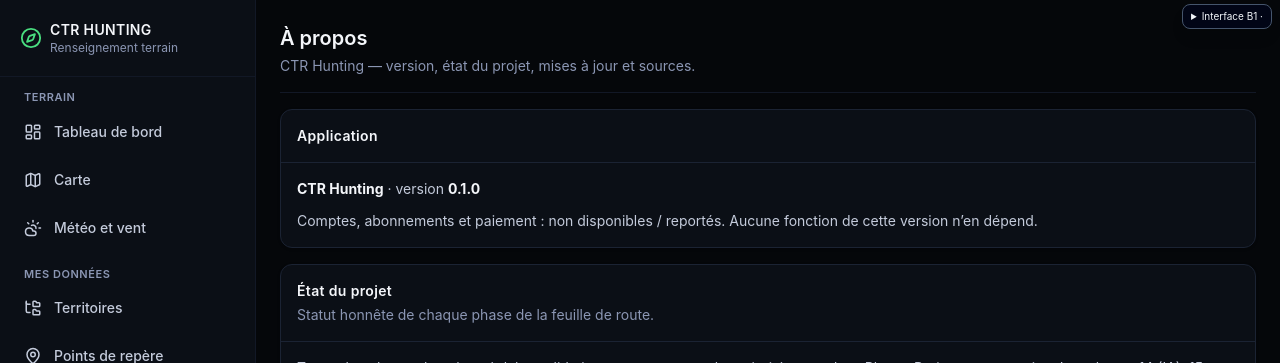
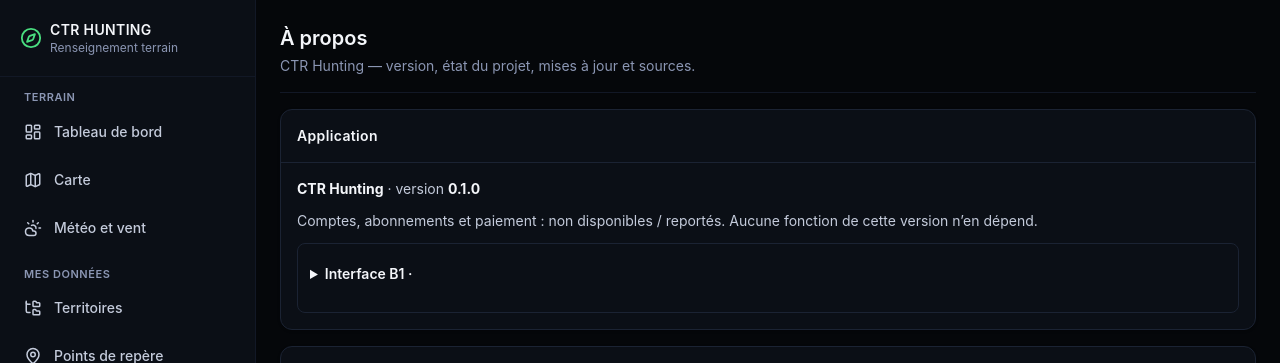
Before and after one commit to CarlTherock/CTR-HUNTING, a React (Vite) app: page /about in a window 1280 px wide. Shown: the top 363 px of the page. Built offline with nearby package versions, Linux system fonts and the light colour scheme; no server answers.

Commit message:
fix(ui): retirer le diagnostic flottant qui peut recouvrir les commandes

```diff
--- a/src/app/App.tsx
+++ b/src/app/App.tsx
@@ -3,8 +3,13 @@ import { RouterProvider } from 'react-router-dom'
 import { router } from './routes'
 import { Splash } from '@/components/layout'
 import { isStandalonePwa } from '@/utils/pwa'
-import { BuildNotice } from './BuildNotice'
+
 export function App() {
   const [showSplash, setShowSplash] = useState(isStandalonePwa)
-  return <><RouterProvider router={router}/><BuildNotice/>{showSplash && <Splash onDone={() => setShowSplash(false)}/>}</>
+  return (
+    <>
+      <RouterProvider router={router} />
+      {showSplash && <Splash onDone={() => setShowSplash(false)} />}
+    </>
+  )
 }
--- a/src/app/BuildNotice.tsx
+++ b/src/app/BuildNotice.tsx
@@ -1,7 +1,8 @@
 import { useEffect, useState } from 'react'
 import { APP_BUILD_DATE } from './appInfo'
 import { checkForServiceWorkerUpdate } from '@/features/about/swUpdate'
-/** Identifie le code exécuté ; aucune suppression de cache ni de données locales. */
+
+/** Diagnostic dans le contenu normal de À propos, jamais une surcouche globale. */
 export function BuildNotice() {
   const [remote, setRemote] = useState('Vérification du build publié…')
   useEffect(() => {
@@ -14,5 +15,17 @@ export function BuildNotice() {
     }).catch(() => { if (active) setRemote('Version publiée non vérifiable actuellement') })
     return () => { active = false }
   }, [])
-  return <details className="border-slate-600 bg-slate-950/95 fixed top-[max(env(safe-area-inset-top),0.25rem)] right-2 z-50 max-w-[85vw] rounded-lg border text-slate-100 shadow-lg print:hidden"><summary className="cursor-pointer px-2 py-1 text-[10px]">Interface B1 · {APP_BUILD_DATE.slice(0, 10)}</summary><div className="max-w-xs space-y-2 p-3 text-xs"><p>Code chargé : balayage-rut-local-1</p><p>Construction : {APP_BUILD_DATE || 'non renseignée'}</p><p>{remote}</p><button type="button" className="min-h-11 text-sky-300 underline" onClick={() => { void checkForServiceWorkerUpdate().then((r) => setRemote(r === 'update-found' ? 'Mise à jour détectée ; rechargez après avoir enregistré vos saisies.' : r === 'up-to-date' ? 'Aucun nouveau service worker détecté ; cela ne prouve pas que la page a été rechargée.' : `Vérification : ${r}`)) }}>Vérifier les mises à jour</button><p>Enregistrez vos saisies avant de recharger. Les données enregistrées ne sont pas effacées ; une saisie non enregistrée peut être perdue.</p><button type="button" className="min-h-11 rounded border border-slate-500 px-3" onClick={() => window.location.reload()}>Recharger l’interface</button></div></details>
+  return (
+    <details data-testid="build-notice" className="border-surface-700 bg-surface-900 text-ink-100 min-w-0 rounded-lg border p-3 print:hidden">
+      <summary className="min-h-11 cursor-pointer py-2 text-sm font-semibold">Interface B1 · {APP_BUILD_DATE.slice(0, 10)}</summary>
+      <div className="space-y-2 break-words pt-2 text-xs">
+        <p>Code chargé : balayage-rut-local-1</p>
+        <p>Construction : {APP_BUILD_DATE || 'non renseignée'}</p>
+        <p role="status">{remote}</p>
+        <button type="button" className="min-h-11 text-sky-300 underline" onClick={() => { void checkForServiceWorkerUpdate().then((r) => setRemote(r === 'update-found' ? 'Mise à jour détectée ; rechargez après avoir enregistré vos saisies.' : r === 'up-to-date' ? 'Aucun nouveau service worker détecté ; cela ne prouve pas que la page a été rechargée.' : `Vérification : ${r}`)) }}>Vérifier les mises à jour</button>
+        <p>Enregistrez vos saisies avant de recharger. Les données enregistrées ne sont pas effacées ; une saisie non enregistrée peut être perdue.</p>
+        <button type="button" className="border-surface-600 min-h-11 rounded border px-3" onClick={() => window.location.reload()}>Recharger l’interface</button>
+      </div>
+    </details>
+  )
 }
--- a/src/features/about/pages/AboutPage.tsx
+++ b/src/features/about/pages/AboutPage.tsx
@@ -1,6 +1,7 @@
 import { Link } from 'react-router-dom'
 import { InfoSection as Section, PageHeader } from '@/components/ui'
 import { APP_BUILD_DATE, APP_NAME, APP_VERSION } from '@/app/appInfo'
+import { BuildNotice } from '@/app/BuildNotice'
 import { formatBuildMoment } from '../displayDiagnostic'
 import { NETWORK_PROVIDERS } from '@/features/privacy/networkProviders'
 import { DisplayDiagnosticSection } from '../components/DisplayDiagnosticSection'
@@ -31,6 +32,7 @@ export default function AboutPage() {
           Comptes, abonnements et paiement : non disponibles / reportés. Aucune fonction
           de cette version n’en dépend.
         </p>
+        <BuildNotice />
       </Section>
 
       <Section
```
Also changed, not shown: 1 other file (tests, documents, lock files or other folders).
